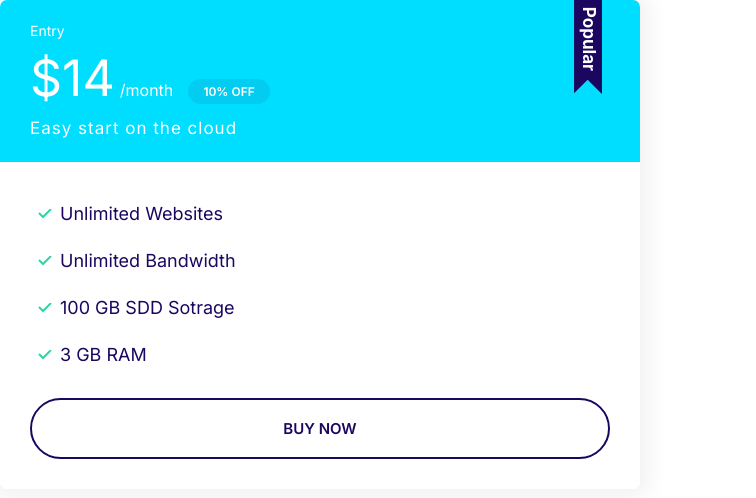
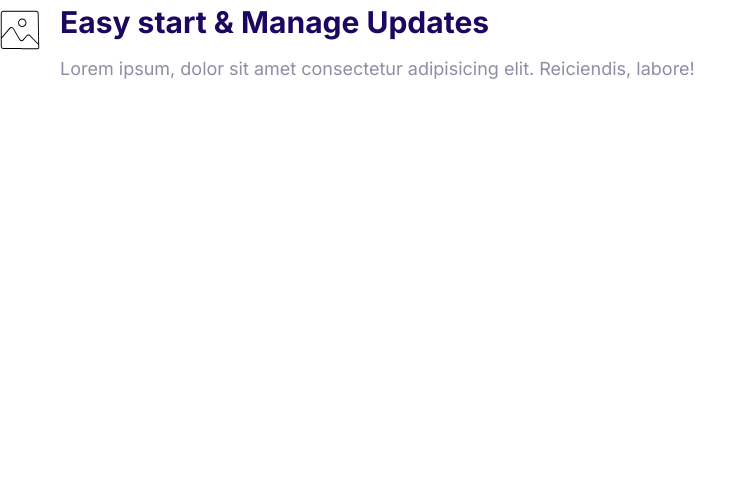
Before and after one commit to LisaOsmanova/Project-Mosh, a plain HTML site: page index.html in a window 1280 px wide. Shown: the whole page, without its empty margins (0-756 px from the left). Drawn offline with Linux system fonts and the light colour scheme.

Commit message:
Media object

```diff
--- a/css/styles.css
+++ b/css/styles.css
@@ -359,3 +359,21 @@ a {
         font-size: 1.7rem;
     }
 }
+
+/* Media */
+
+.media {
+    display: flex;
+}
+
+.media__title {
+    margin-top: 0;
+}
+
+.media__body {
+    margin: 0 2rem;
+}
+
+.media__image {
+    margin-top: 1rem;
+}
--- a/index.html
+++ b/index.html
@@ -12,27 +12,16 @@
     <link rel="stylesheet" href="css/styles.css">
 </head>
 <body>
-    <div style="width: 50%">
-            <div class="plan plan--popular">
-                <div class="card card--secondary">
-                    <header class="card__header">
-                        <h3 class="plan__name">Entry</h3>
-                        <span class="plan__price">$14</span>
-                        <span class="plan__billing-cycle">/month</span>
-                        <span class="badge badge--secondary badge--small">10% OFF</span>
-                        <span class="plan__description">Easy start on the cloud</span>
-                    </header>
-                    <div class="card__body">
-                        <ul class="list list--tick">
-                            <li class="list__item">Unlimited Websites</li>
-                            <li class="list__item">Unlimited Bandwidth</li>
-                            <li class="list__item">100 GB SDD Sotrage</li>
-                            <li class="list__item">3 GB RAM</li>
-                          </ul>
-                          <button class="btn btn--outline btn--block">Buy now</button>
-                    </div>
-                </div>
-            </div>
+   <div class="media">
+    <div class="media__image">
+        <svg class="icon icon--primary">
+            <use xlink:href="css/Images/sprite.svg#snap"></use>
+            </svg>
     </div>
+    <div class="media__body">
+        <h3 class="media__title">Easy start & Manage Updates</h3>
+        <p>Lorem ipsum, dolor sit amet consectetur adipisicing elit. Reiciendis, labore!</p>
+    </div>
+   </div>
 </body>
 </html>
```
Also changed, not shown: css/components/media-object.html (added, +11 -0 lines), css/components/plan.html (+1 -0 lines).
